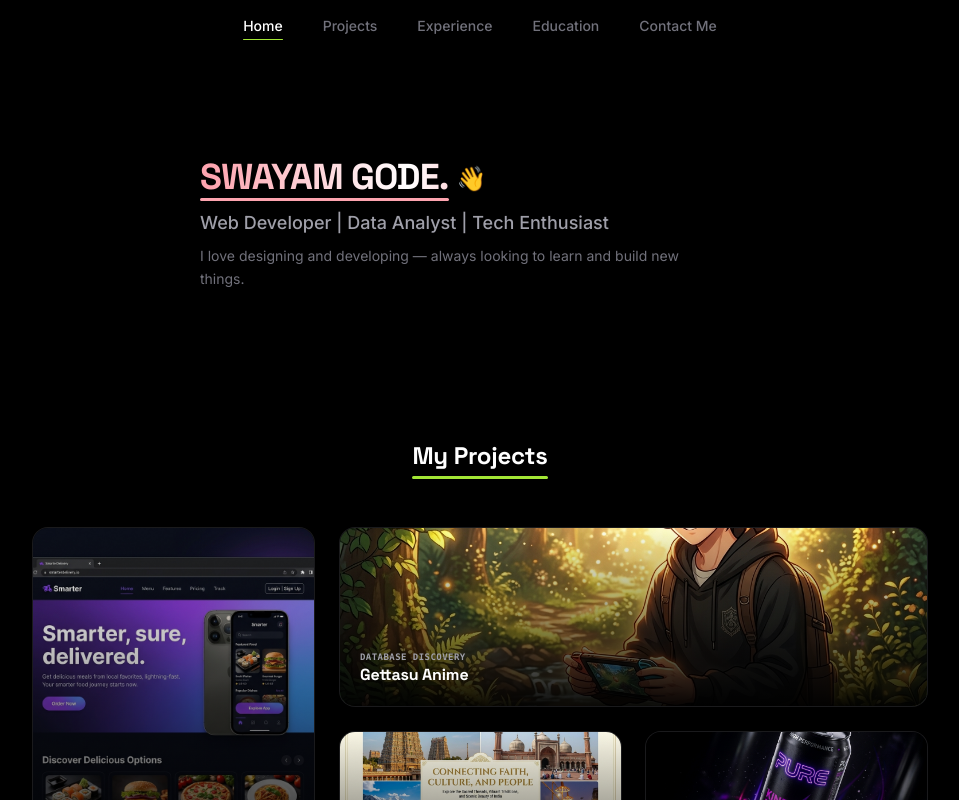
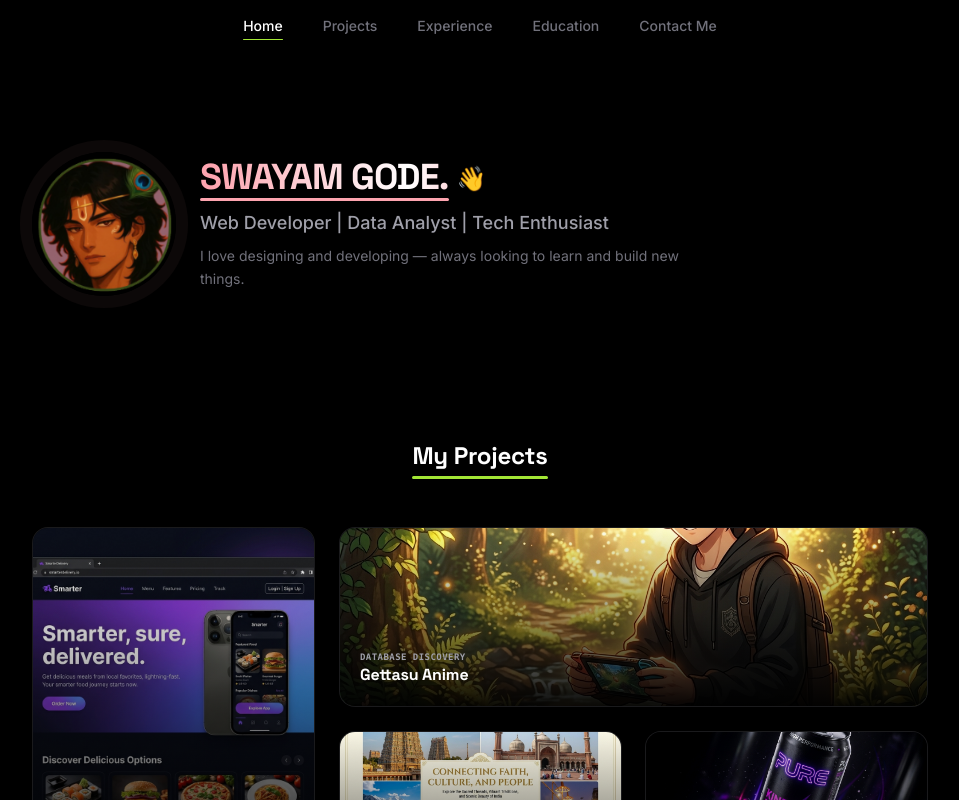
Before and after one commit to swayamgode/Portfolio, a Next.js app: page / in a window 1280 px wide. Shown: the top 800 px of the page, without its empty margins (160-1119 px from the left). Built offline with nearby package versions, Linux system fonts and the light colour scheme.

Commit message:
animations done

```diff
--- a/app/components/Hero.tsx
+++ b/app/components/Hero.tsx
@@ -7,16 +7,13 @@ const Hero = () => {
       <div className="max-w-4xl mx-auto">
         <div className="flex items-center gap-6">
 
-          {/* Profile Image — pulse ring on load */}
+          {/* Profile Image wrapper — fades in */}
           <div
-            className="
-              w-32 h-32 md:w-36 md:h-36 rounded-full overflow-hidden flex-shrink-0
-              animate-ring-pulse
-              animate-fadeInUp
-              opacity-0
-            "
+            className="w-32 h-32 md:w-36 md:h-36 flex-shrink-0 animate-fadeInUp opacity-0"
             style={{ animationFillMode: 'forwards' }}
           >
+            {/* Inner ring — pulse ring lives here separately */}
+            <div className="w-full h-full rounded-full overflow-hidden animate-ring-pulse">
               <img
                 src="/profile_krishna.png"
                 alt="Swayam Gode"
@@ -26,15 +23,13 @@ const Hero = () => {
                 }}
               />
             </div>
+          </div>
 
           {/* Name and Info — staggered reveal */}
           <div>
             {/* Name with shimmer */}
             <h1
-              className="
-                text-3xl md:text-4xl font-extrabold tracking-tight flex items-center gap-2
-                animate-fadeInUp opacity-0 delay-100
-              "
+              className="text-3xl md:text-4xl font-extrabold tracking-tight flex items-center gap-2 animate-fadeInUp opacity-0 delay-100"
               style={{ animationFillMode: 'forwards' }}
             >
               <span className="relative pb-1">
@@ -46,10 +41,7 @@ const Hero = () => {
 
             {/* Role */}
             <p
-              className="
-                text-zinc-400 text-base md:text-lg mt-2 font-medium
-                animate-fadeInUp opacity-0 delay-200
-              "
+              className="text-zinc-400 text-base md:text-lg mt-2 font-medium animate-fadeInUp opacity-0 delay-200"
               style={{ animationFillMode: 'forwards' }}
             >
               Web Developer | Data Analyst | Tech Enthusiast
@@ -57,10 +49,7 @@ const Hero = () => {
 
             {/* Bio */}
             <p
-              className="
-                text-zinc-500 text-sm mt-2 max-w-lg leading-relaxed
-                animate-fadeInUp opacity-0 delay-300
-              "
+              className="text-zinc-500 text-sm mt-2 max-w-lg leading-relaxed animate-fadeInUp opacity-0 delay-300"
               style={{ animationFillMode: 'forwards' }}
             >
               I love designing and developing — always looking to learn and build new things.
```
Lines whose indentation alone changed are shown as unchanged.
